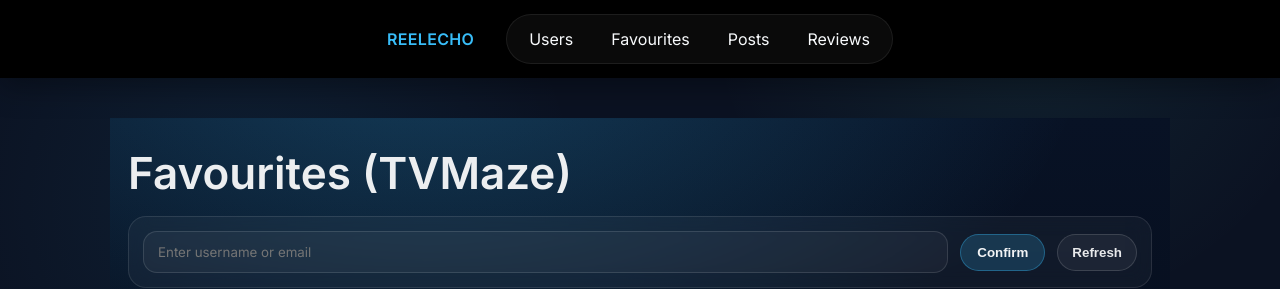
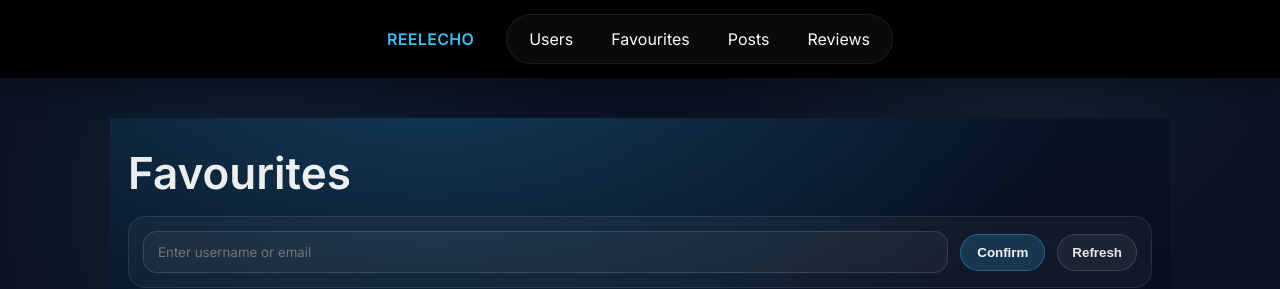
Before and after one commit to YUu-8/ReelEcho, a React (Vite) app in the folder frontend/: page /favourites in a window 1280 px wide. Shown: the top 289 px of the page. Built offline with nearby package versions, Linux system fonts and the light colour scheme; no server answers.

Commit message:
fix problems

```diff
--- a/frontend/src/pages/FavouritesPage.jsx
+++ b/frontend/src/pages/FavouritesPage.jsx
@@ -371,7 +371,7 @@ export default function FavouritesPage() {
   return (
     <div style={pageStyle}>
       <div style={containerStyle}>
-        <h1 style={{ fontSize: 44, fontWeight: 900, margin: "0 0 16px" }}>Favourites (TVMaze)</h1>
+        <h1 style={{ fontSize: 44, fontWeight: 900, margin: "0 0 16px" }}>Favourites</h1>
 
         {/* user row */}
         <div style={{ ...panelStyle, marginBottom: 14 }}>
```
